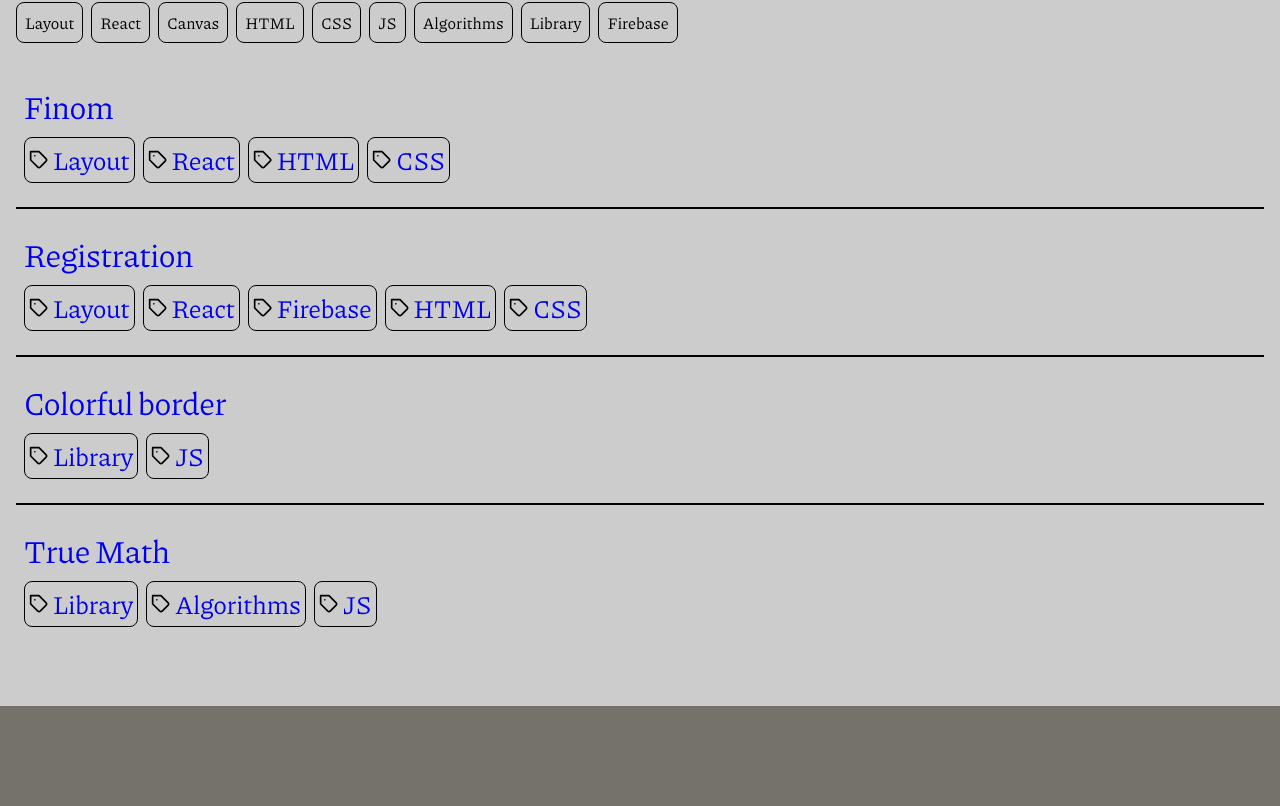
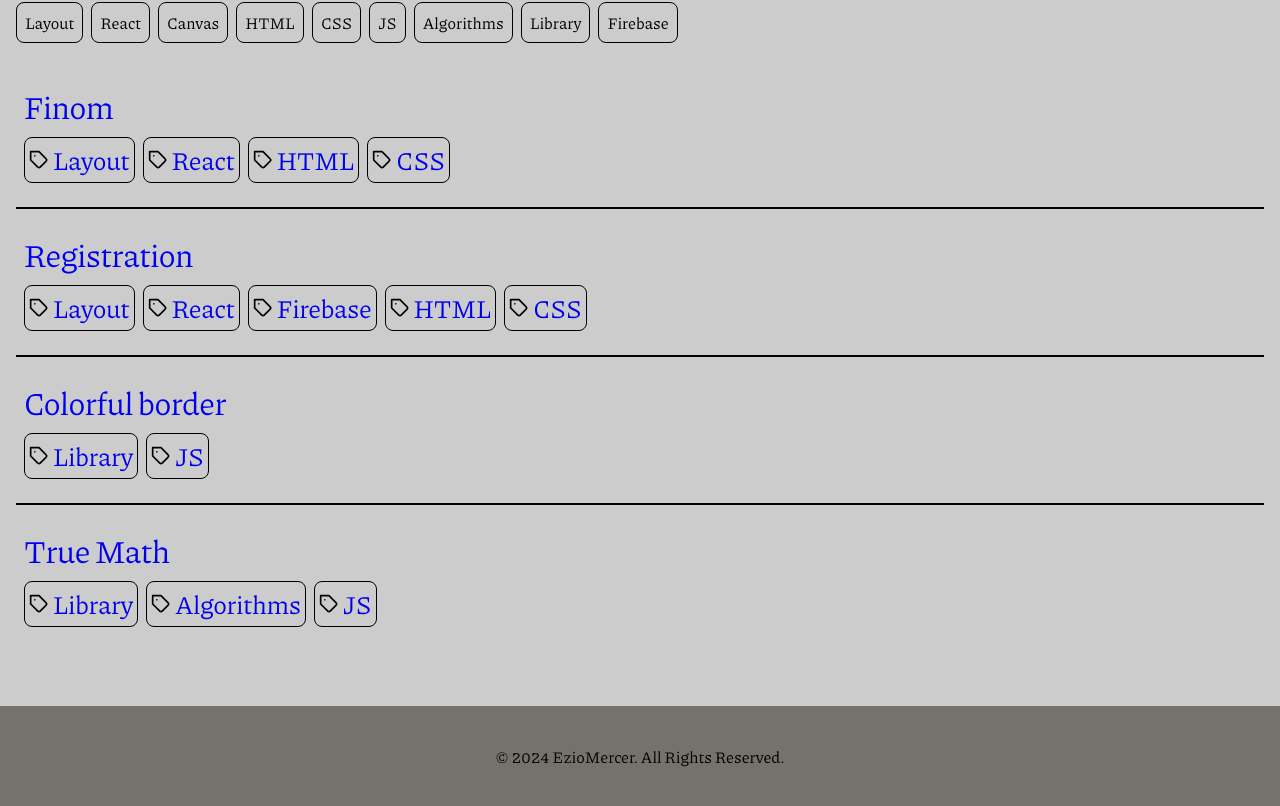
Before and after one commit to EzioMercer/EzioMercer.github.io, a Next.js app: page / in a window 1280 px wide. Shown: the part 894-1700 px from the top of the page. Built offline with nearby package versions, Linux system fonts and the light colour scheme.

Commit message:
Add copyright

```diff
--- a/app/_components/Footer/Footer.module.scss
+++ b/app/_components/Footer/Footer.module.scss
@@ -3,4 +3,10 @@
 
 	display: flex;
 	justify-content: center;
+
+	.container {
+		display: flex;
+		justify-content: center;
+		align-items: center;
+	}
 }
--- a/app/_components/Footer/Footer.tsx
+++ b/app/_components/Footer/Footer.tsx
@@ -4,8 +4,8 @@ import Container from '../Container/Container';
 const Footer = () => {
 	return (
 		<footer className={ styles.footer }>
-			<Container>
-				{''}
+			<Container className={ styles.container }>
+				{'© 2024 EzioMercer. All Rights Reserved.'}
 			</Container>
 		</footer>
 	)
```
